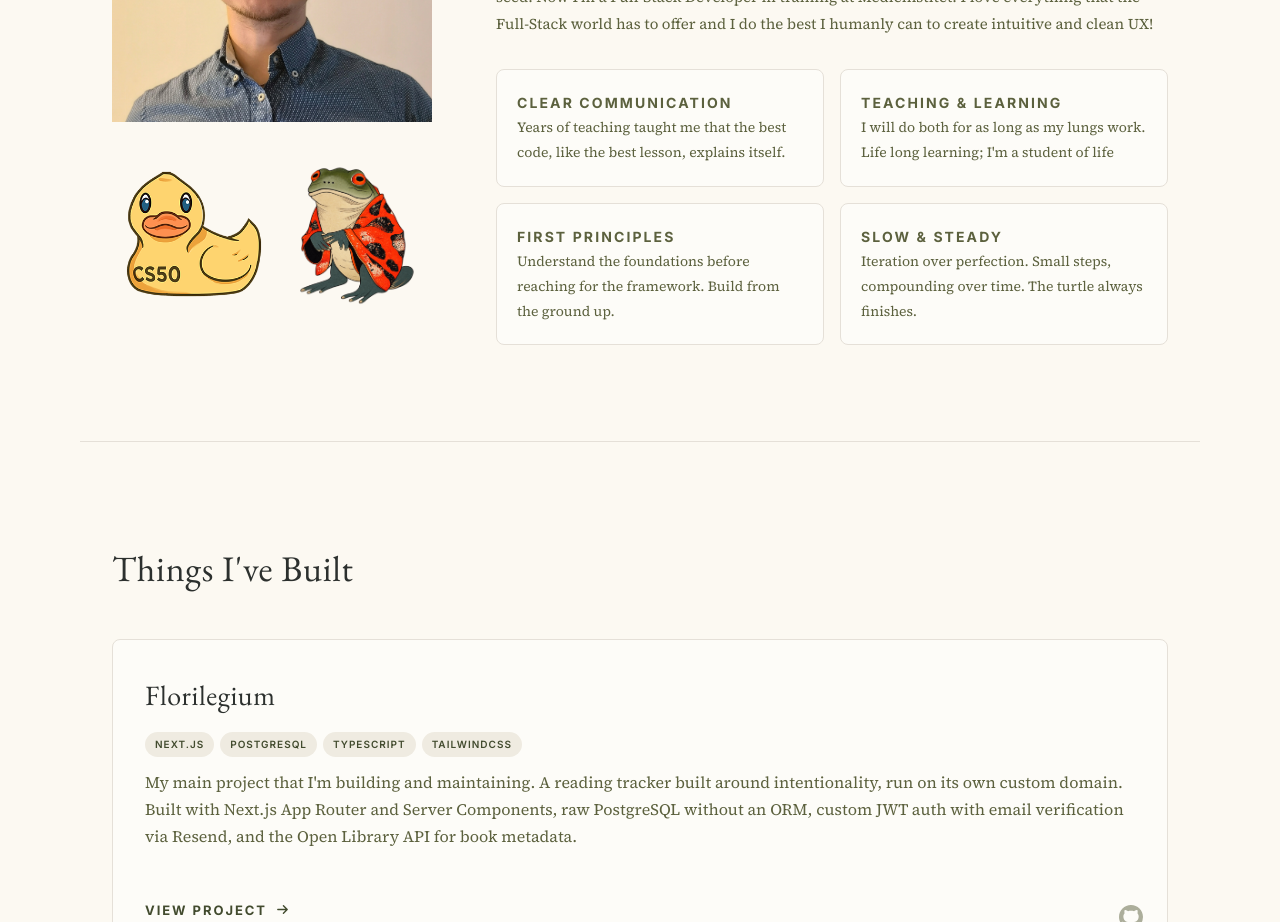
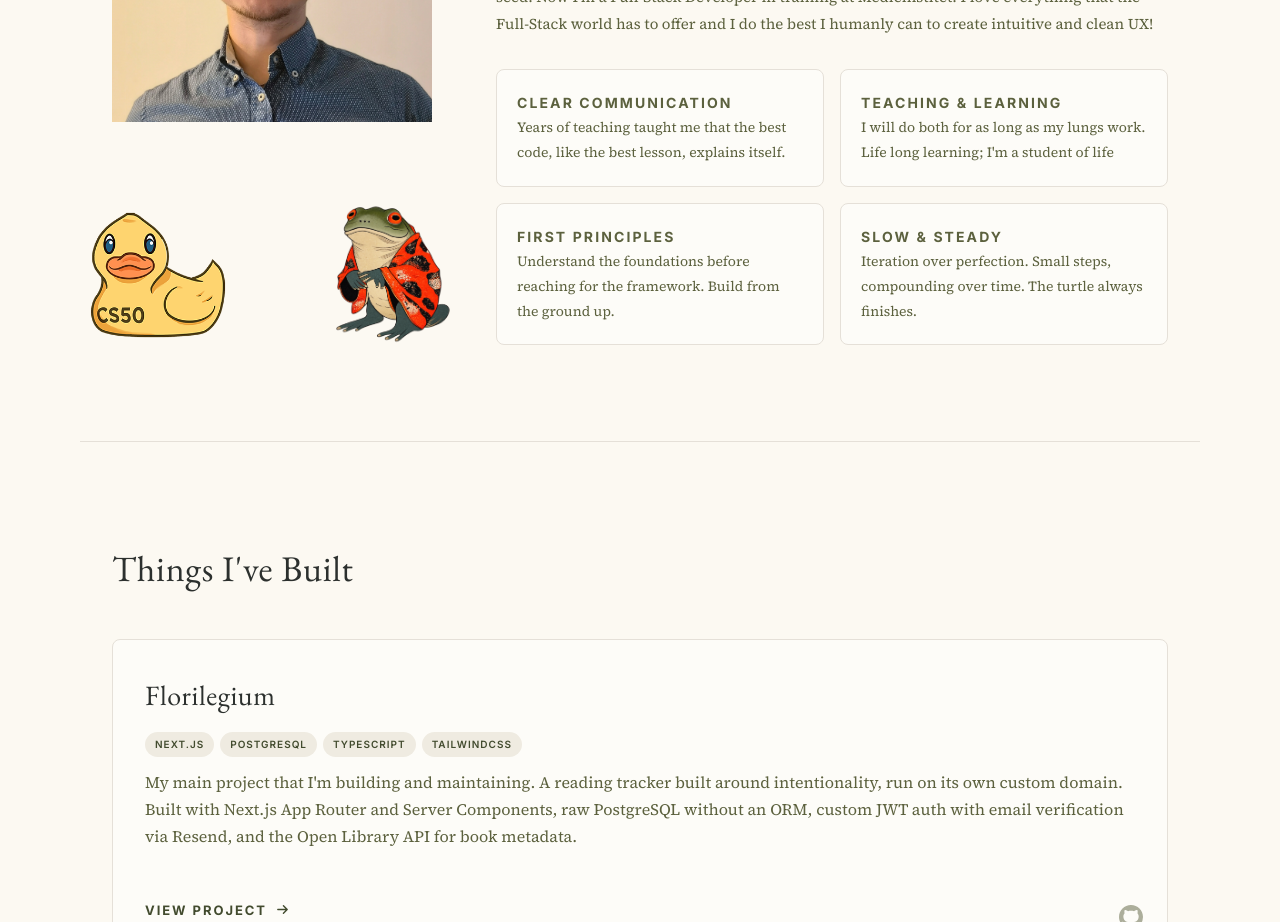
Before and after one commit to stevenlomon/digital-portfolio-steven, a React (Vite) app: page / in a window 1280 px wide. Shown: the part 1180-2102 px from the top of the page. Built offline with nearby package versions, Linux system fonts and the light colour scheme.

Commit message:
UI refinement: refined the placement of the duck and frog

```diff
--- a/src/App.css
+++ b/src/App.css
@@ -312,22 +312,28 @@
 .about-photo-area .about-accents {
   flex: 1;
   display: flex;
-  align-items: center;
+  align-items: flex-end;
 }
 
 .about-accents {
   display: flex;
-  gap: 16px;
   align-items: center;
-  justify-content: center;
+  justify-content: space-between;
   width: 100%;
 }
 
 .about-accent-icon {
-  flex: 1;
   max-width: 140px;
   height: auto;
   object-fit: contain;
+}
+
+.about-accent-icon:first-child {
+  margin-left: -24px;
+}
+
+.about-accent-icon:last-child {
+  margin-right: -24px;
 }
 
 .about-accent-emoji {
```
